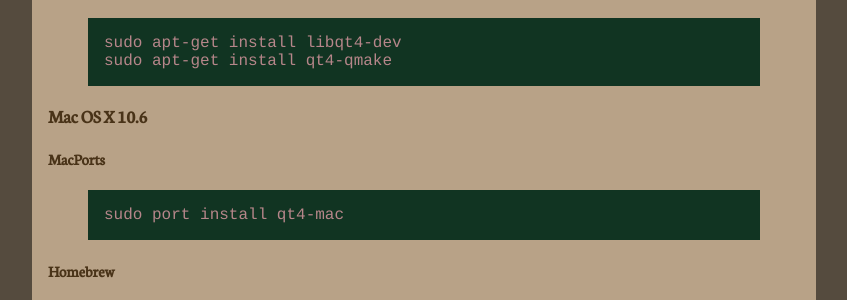
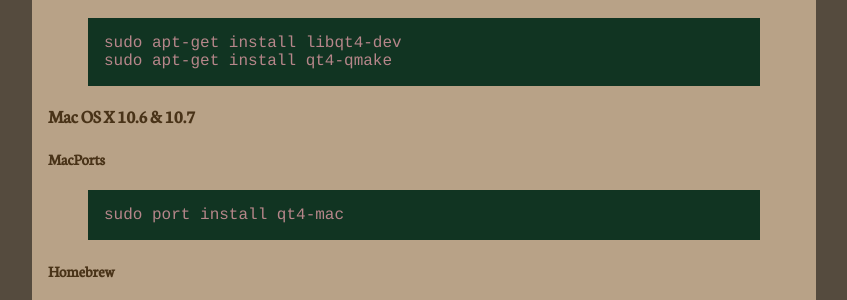
Before and after one commit to johnbintz/jasmine-headless-webkit, a Jekyll site: the page built from index.md, in a window 1280 px wide and 900 px high, scrolled down 1573 px. Shown: the part 156-456 px from the top of the window, without its empty margins (216-1063 px from the left). Built offline with Jekyll 4.4.1, drawn with Linux system fonts in a browser that asks for light colours; Markdown is read by kramdown in place of the engine named in the settings.

```diff
--- a/index.md
+++ b/index.md
@@ -81,7 +81,7 @@
 sudo apt-get install qt4-qmake
 {% endhighlight %}
 
-### Mac OS X 10.6
+### Mac OS X 10.6 & 10.7
 
 #### MacPorts
 
```
